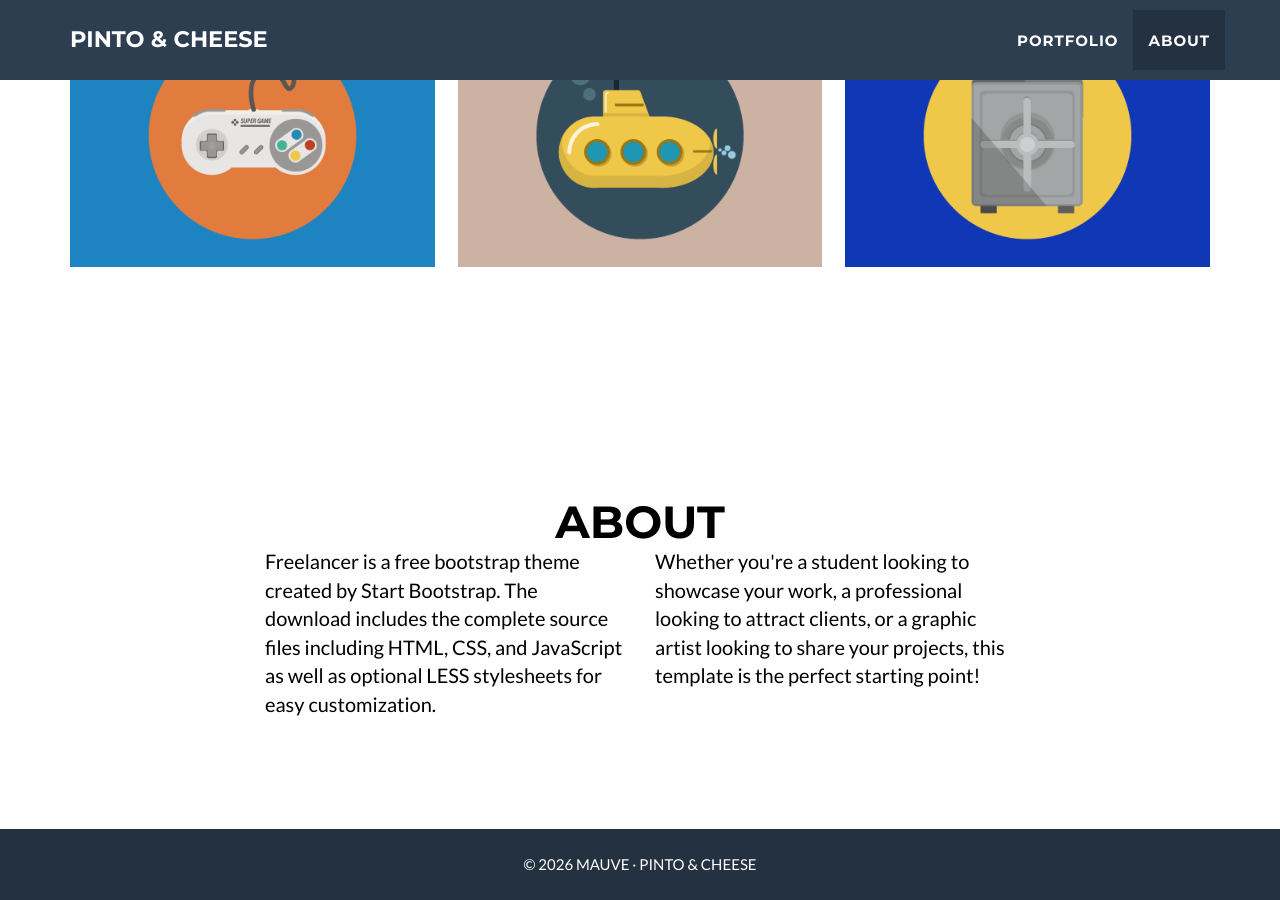
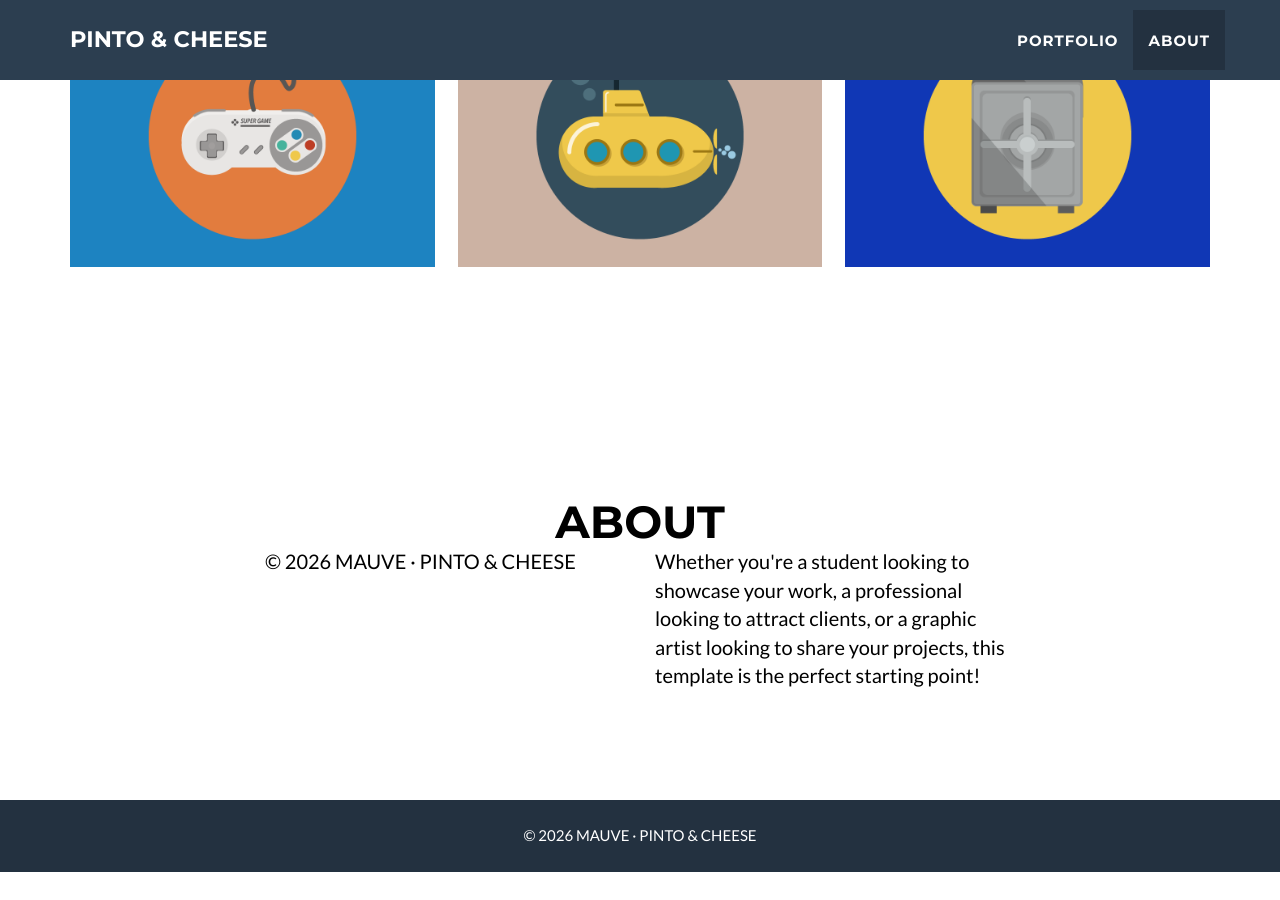
Before and after one commit to pintocheese/pintocheese.github.io, a Jekyll site: the page built from _posts/2014-07-18-project-1.markdown, in a window 1280 px wide and 900 px high, scrolled down 2512 px. Built offline with Jekyll 4.4.1, drawn with Linux system fonts in a browser that asks for light colours; after the commit the page ends 3384 px from its top, so only the background shows below that.

Commit message:
Update about.html

```diff
--- a/_includes/about.html
+++ b/_includes/about.html
@@ -8,9 +8,7 @@
     </div>
     <div class="row">
       <div class="col-lg-4 col-lg-offset-2">
-        <p>Freelancer is a free bootstrap theme created by Start Bootstrap. The download includes the complete
-          source files including HTML, CSS, and JavaScript as well as optional LESS stylesheets for easy
-          customization.</p>
+        <p>© {{ site.time | date: '%Y' }} MAUVE · PINTO & CHEESE</p>
       </div>
       <div class="col-lg-4">
         <p>Whether you're a student looking to showcase your work, a professional looking to attract clients, or
```
